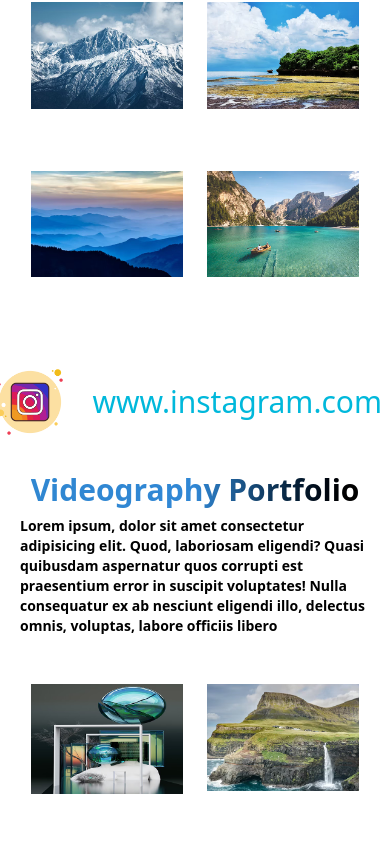
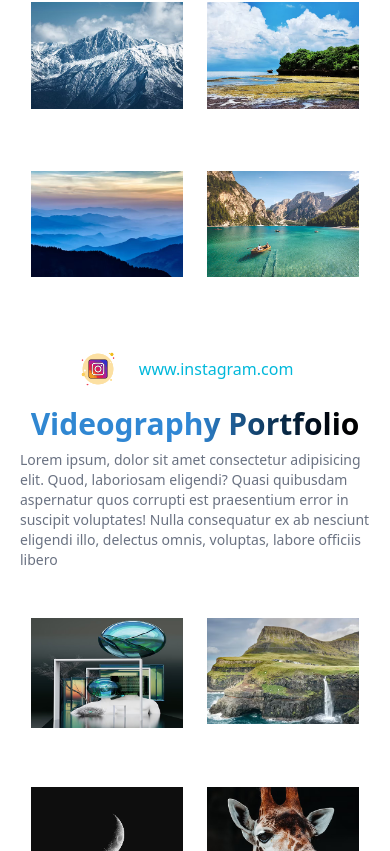
Before and after one commit to Sachin-0099/new-sl, a React (Vite) app: page / in a window 390 px wide. Shown: the part 2223-3074 px from the top of the page. Built offline with nearby package versions, Linux system fonts and the light colour scheme.

Commit message:
responsice

```diff
--- a/src/components/Experience.jsx
+++ b/src/components/Experience.jsx
@@ -4,7 +4,7 @@ const Experience = ({ExperienceData}) => {
     <>
         <div className=' w-screen flex flex-wrap lg:flex-col md:flex-col sm:flex-row justify-center items-center my-10'>
             {ExperienceData.map((data,index)=>(
-                <div className='h-full w-full flex flex-wrap'>
+                <div key={index} className='h-full w-full flex flex-wrap'>
                     <div className='lg:h-full lg:w-[50%] md:h-full md:w-[55%] w-full h-[40vh]'>
                         <div className='flex flex-wrap items-center justify-center'>
                             <h1 className='lg:text-6xl md:text-3xl mb-2 text-3xl font-semibold text-transparent bg-gradient-to-r from-[#3087D1] via-[#3087D5] to-black bg-clip-text underline underline-offset-8'>{data.title}</h1>
--- a/src/components/SectionCard.jsx
+++ b/src/components/SectionCard.jsx
@@ -10,7 +10,7 @@ const SectionCard = ({PhotoData,title,width,Description}) => {
             {title}</h1>
            {
             Description.map((desc,index)=>(
-              <p key={index} className='lg:px-10 lg:mx-10 lg:py-5 py-2 mx-5 md:text-xl text-sm lg:text-2xl font-semibold'>{desc.description}</p>
+              <p key={index} className='lg:px-10 lg:mx-10 lg:py-5 py-2 mx-5 text-gray-500 md:text-xl text-sm lg:text-2xl'>{desc.description}</p>
             ))
            }
           <div className='h-full w-full flex items-center justify-center'>
@@ -23,9 +23,9 @@ const SectionCard = ({PhotoData,title,width,Description}) => {
             </div>
           </div>
           {Description.map((des,index)=>(
-            <div key={index} className='w-[40%] h-[10%] flex py-5 items-center justify-center'>
-              <img src={des.icon} alt={des.icon} className='w-[10vh]'/>
-              <a href={des.link} className='hover:text-cyan-600 text-cyan-500 px-5 text-3xl'>{des.link}</a>
+            <div key={index} className='w-[40%] h-[10%] flex lg:py-5 py-2 items-center justify-center'>
+              <img src={des.icon} alt={des.icon} className='lg:w-[10vh] md:w-[8vh] w-[5vh]'/>
+              <a href={des.link} className='hover:text-cyan-600 text-cyan-500 px-5 lg:text-3xl md:text-2xl text-md'>{des.link}</a>
             </div>
           ))}
     </div>
```
